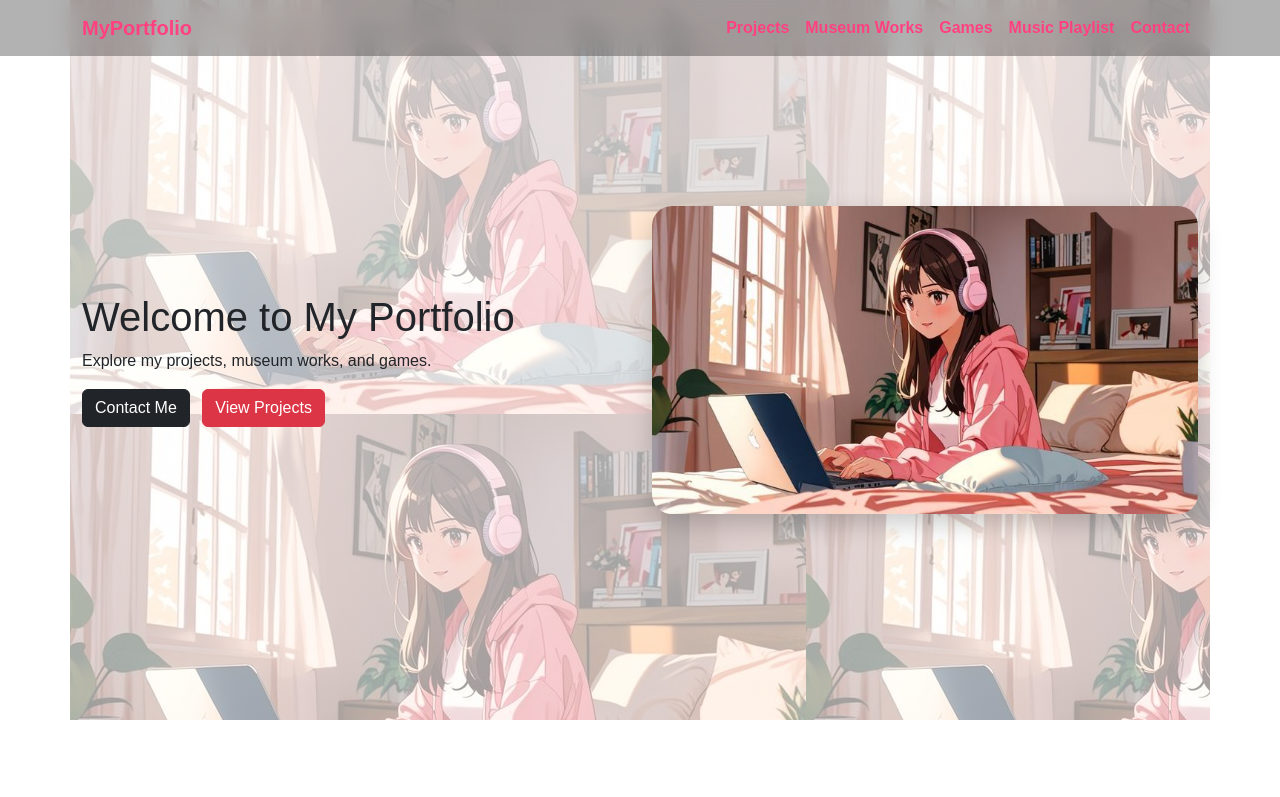
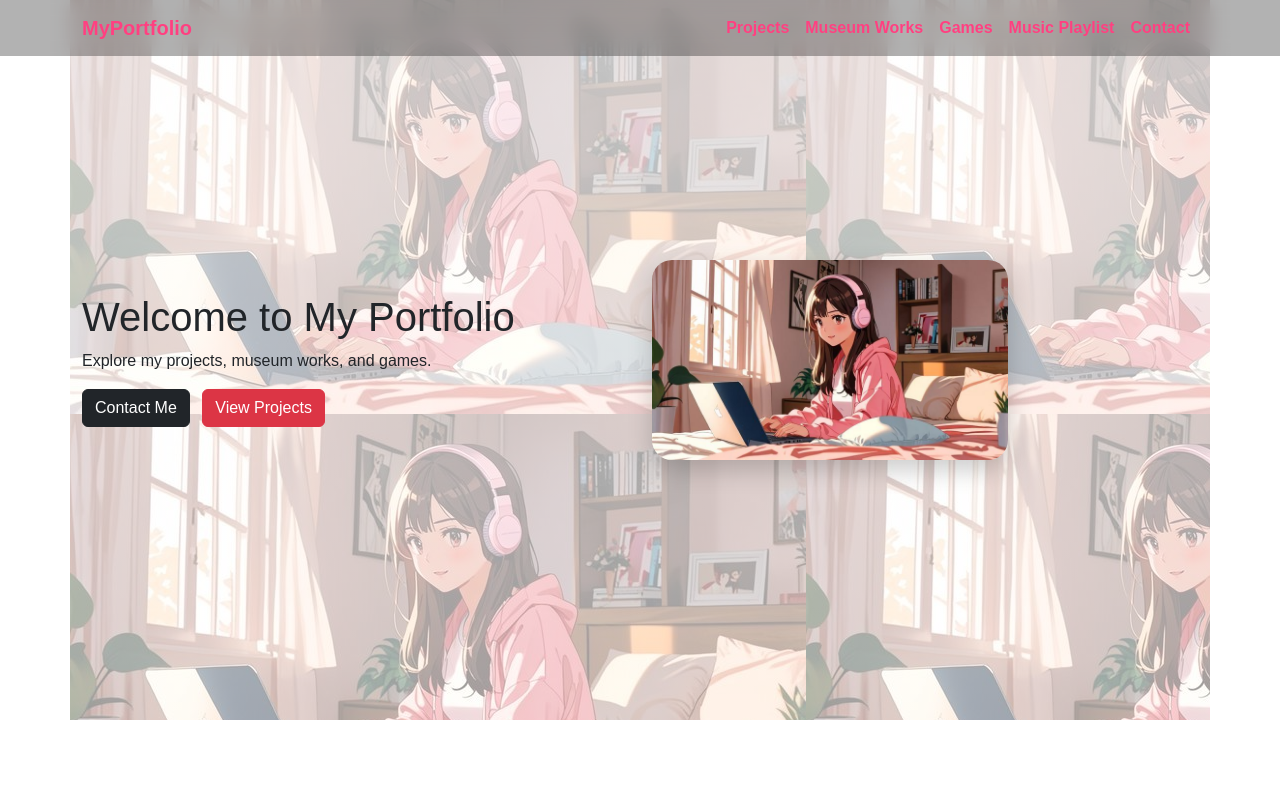
Before and after one commit to Ra-Ra277/Zahra-s-Portofolio, a plain HTML site: page index.html in a window 1280 px wide. Shown: the top 797 px of the page. Drawn offline with nearby package versions, Linux system fonts and the light colour scheme.

Commit message:
Update index.html

```diff
--- a/index.html
+++ b/index.html
@@ -92,7 +92,7 @@
       <a href="#contact" class="btn btn-dark me-2">Contact Me</a>
       <a href="#projects" class="btn btn-danger">View Projects</a>
     </div>
-    <div class="col-md-6 text-center">
+    <div class="col-md-6 col-lg-4">
       <img src="background.jpg" alt="Hero Image">
     </div>
   </div>
```
